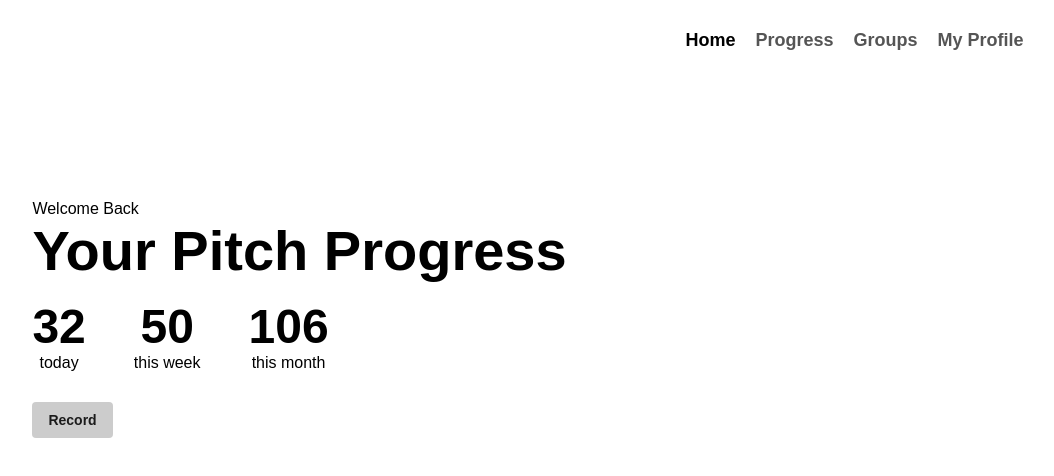
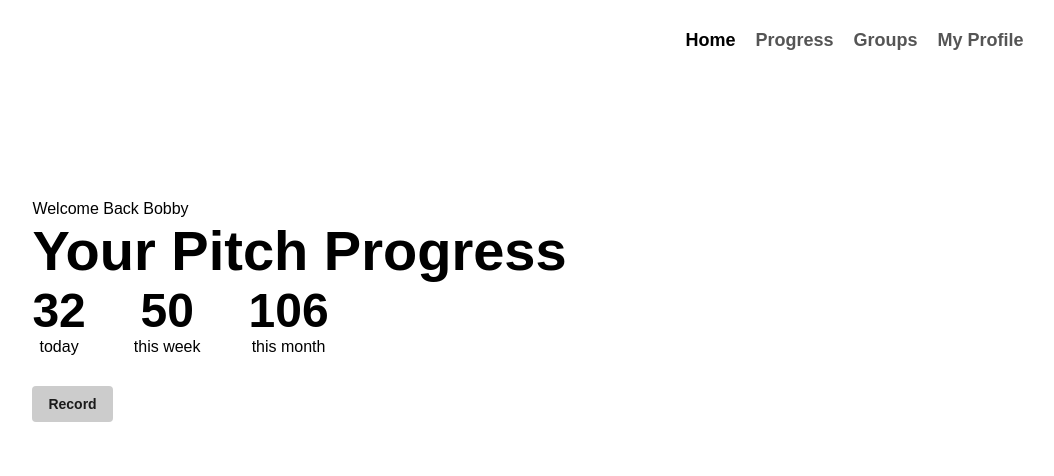
Before and after one commit to brooksofmaine/Documentary-Songwriters, a React (Create React App) app in the folder client/: page /api/home in a window 1280 px wide. Shown: the top 476 px of the page, without its empty margins (102-1156 px from the left). Built offline with nearby package versions, Linux system fonts and the light colour scheme.

Commit message:
Fixed bug with improper nesting on WelcomeBoard

```diff
--- a/client/src/App.js
+++ b/client/src/App.js
@@ -21,9 +21,11 @@ class App extends Component {
   //TODO: Fetch in react component tree
   componentDidMount() {
     this.callBackendAPI()
-    .then(res => this.setState({ data: res.express }))
+    .then(res => {
+      this.setState({ data: res.express })})
     .catch(err => console.log(err));
   }
+
 
   callBackendAPI = async () => {
     const response = await fetch('/');
@@ -41,7 +43,9 @@ class App extends Component {
       <Router>
         <Switch>
           <Route exact path="/" component={LoginForm} />
-          <Route path="/api/home" component={WelcomeBoard} />
+          <Route path="/api/home">
+            <WelcomeBoard username="Bobby" />
+          </Route>
           <Route path="/api/record" component={Record} />
         </Switch>
       </Router>
--- a/client/src/Authentication/LoginForm.js
+++ b/client/src/Authentication/LoginForm.js
@@ -6,7 +6,7 @@ import {
     // BrowserRouter as Router,
     // Switch,
     // Route,
-    Link
+    // Link
   } from "react-router-dom";
 
 
@@ -35,7 +35,7 @@ class LoginForm extends React.Component {
     }
 
     renderForm() {
-        if (this.state.loginState == 0) {
+        if (this.state.loginState === 0) {
             return this.renderLogin()
         } else {
             return this.renderRegister()
@@ -46,7 +46,7 @@ class LoginForm extends React.Component {
         var user = "";
         var pass = "";
         const loginAuth = await this.authenticate(user, pass)
-        if (loginAuth.auth == true) {
+        if (loginAuth.auth === true) {
             window.location.href = "/api/home"
         }
     }
--- a/client/src/Button.css
+++ b/client/src/Button.css
@@ -18,8 +18,6 @@
     background-color: #cccccc;
 }
 
-
-
 .Button > a:visited {
     color: #000;
 }
--- a/client/src/Button.js
+++ b/client/src/Button.js
@@ -4,16 +4,8 @@ import './Button.css'
 class Button extends React.Component {
     render() {
         return (
-            // <button className="Button" onClick={() => {
-            //     this.props.to ?
-            //     (location.href = this.props.to) :
-            //     this.props.onClick
-            // }}>
-            //     {this.props.name}
-            // </button>
-            // <p className="Button">
-                <a className="Button" onClick={this.props.onClick} href={this.props.url}>{this.props.name}</a>
-            // </p>
+                <a className="Button" id={this.props.id} onClick={this.props.onClick} href={this.props.url}>{this.props.name}</a>
+
         );
     }
 }
--- a/client/src/WelcomeBoard.css
+++ b/client/src/WelcomeBoard.css
@@ -16,3 +16,7 @@
 .welcome_back {
     margin: 0;
 }
+
+#record-btn {
+    margin-top: 30px;
+}
--- a/client/src/WelcomeBoard.js
+++ b/client/src/WelcomeBoard.js
@@ -6,17 +6,15 @@ import Button from "./Button"
 class WelcomeBoard extends React.Component {
     render() {
         return (
-            <div>
             <div className="WelcomeBoard">
-                <p className="welcome_back">Welcome Back</p>
+            <p className="welcome_back">Welcome Back {this.props.username}</p>
                 <h1 className="pitch_progress">Your Pitch Progress</h1>
-                <p>
+                <div>
                     <WelcomeCounter count="32" name="today"/>
                     <WelcomeCounter count="50" name="this week"/>
                     <WelcomeCounter count="106" name="this month"/>
-                </p>
-                <p style={{marginTop: "30px"}}><Button url="/api/record" name="Record"/></p>
-            </div>
+                </div>
+                <Button url="/api/record" name="Record" id="record-btn"/>
             </div>
         )
     }
```
